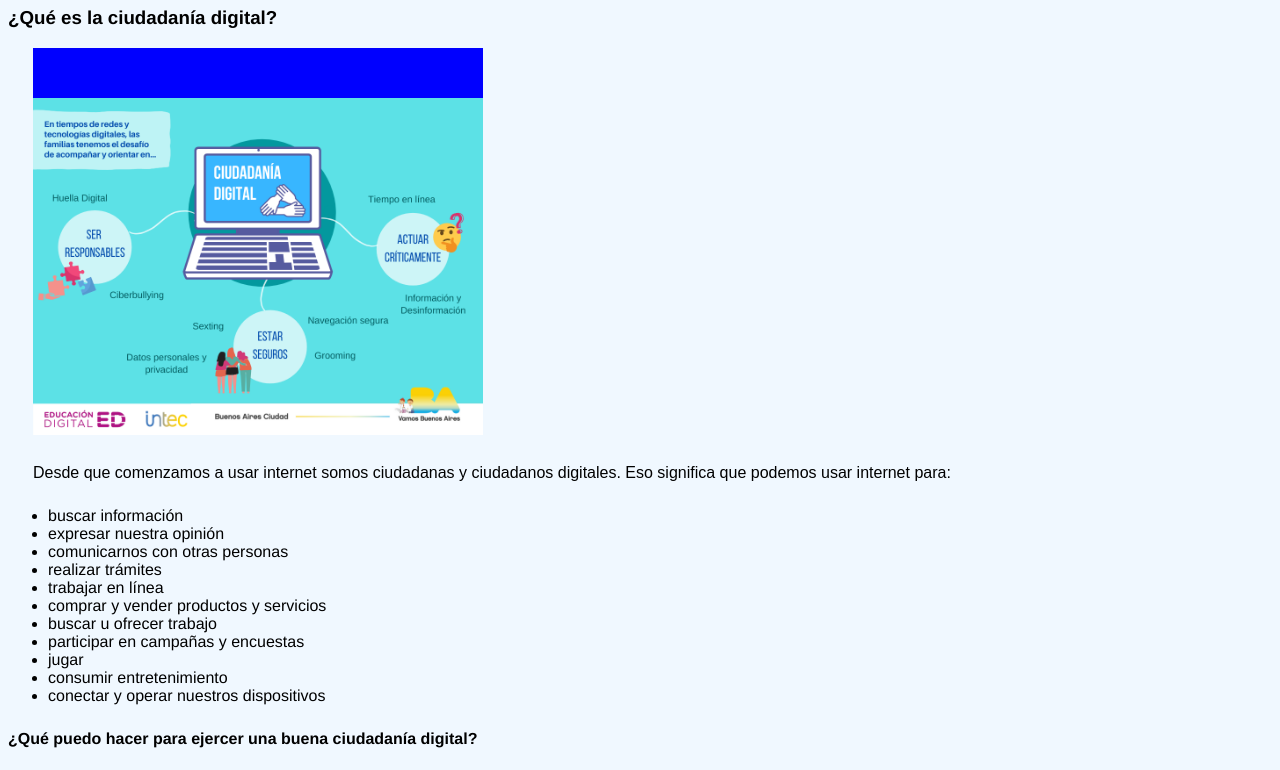
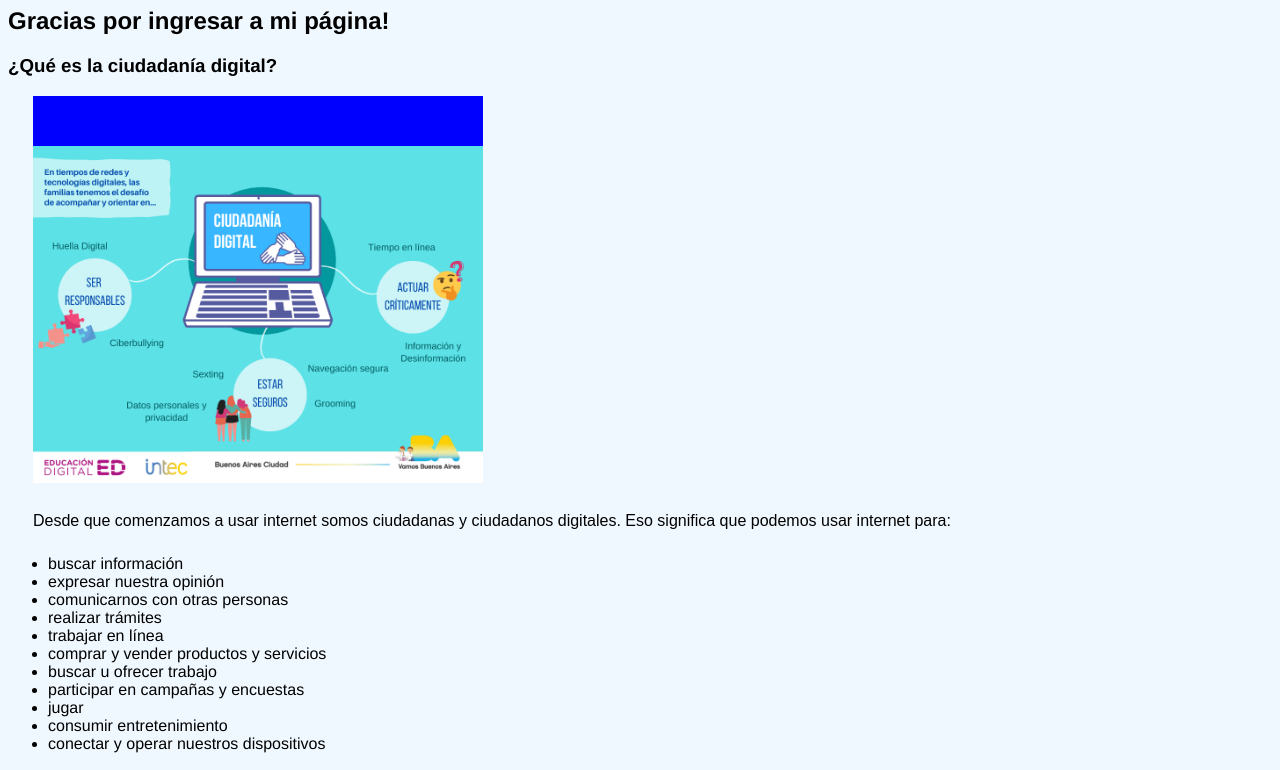
Before and after one commit to nataliaseco/C37BAMPRO, a plain HTML site: page index.html in a window 1280 px wide. Shown: the part 141-911 px from the top of the page. Drawn offline with Linux system fonts and the light colour scheme.

Commit message:
Modificación de index

```diff
--- a/index.html
+++ b/index.html
@@ -22,6 +22,7 @@
     </header>
     <main>
             <h1>Acerca de la Ciudadanía Digital</h1>
+            <h2>Gracias por ingresar a mi página!</h2>
     <section id="inicio">
     <h3>¿Qué es la ciudadanía digital?</h3>
 
```
